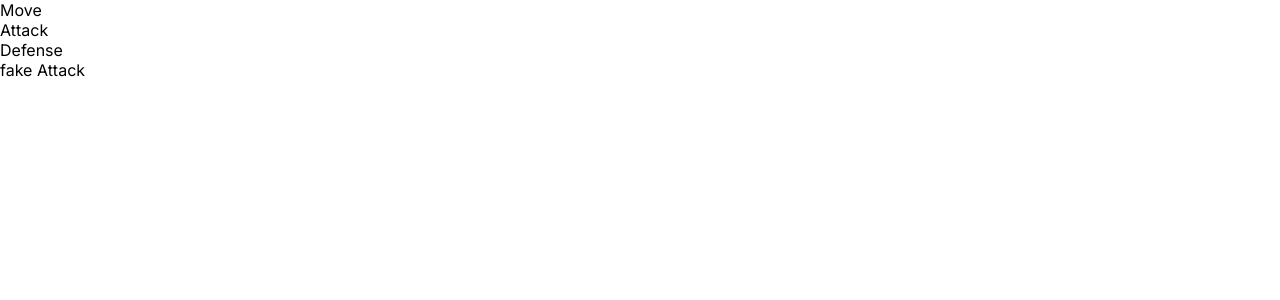
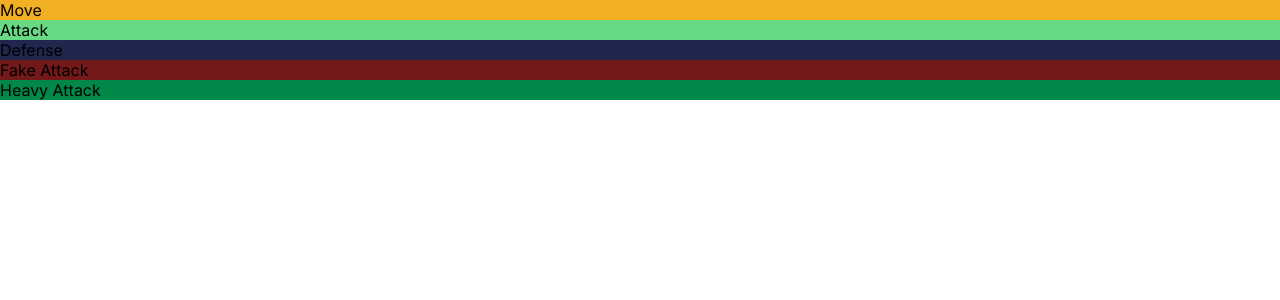
Before and after one commit to Palomia/gmtk-2023, a Next.js app: page / in a window 1280 px wide. Shown: the top 300 px of the page. Built offline with nearby package versions, Linux system fonts and the light colour scheme.

Commit message:
Mutable and colored ActionBank

```diff
--- a/src/app/ActionBank.tsx
+++ b/src/app/ActionBank.tsx
@@ -1,12 +1,20 @@
+import stringToColour from './stringToColour';
+
+const listActions = [
+  'Move',
+  'Attack',
+  'Defense',
+  'Fake Attack',
+  'Heavy Attack',
+];
+const htmlActions = listActions.map((action) => (
+  <li key={action} style={{ backgroundColor: stringToColour(action) }}>
+    {action}
+  </li>
+));
+
 function ActionBank() {
-  return (
-    <ul>
-      <li>Move</li>
-      <li>Attack</li>
-      <li>Defense</li>
-      <li>fake Attack</li>
-    </ul>
-  );
+  return <ul>{htmlActions}</ul>;
 }
 
 export default ActionBank;
--- /dev/null
+++ b/src/app/stringToColour.ts
@@ -0,0 +1,14 @@
+const stringToColour = (str: string) => {
+    let hash = 0;
+    str.split('').forEach(char => {
+      hash = char.charCodeAt(0) + ((hash << 5) - hash)
+    })
+    let colour = '#'
+    for (let i = 0; i < 3; i++) {
+      const value = (hash >> (i * 8)) & 0xff
+      colour += value.toString(16).padStart(2, '0')
+    }
+    return colour
+  }
+
+  export default stringToColour;
```
